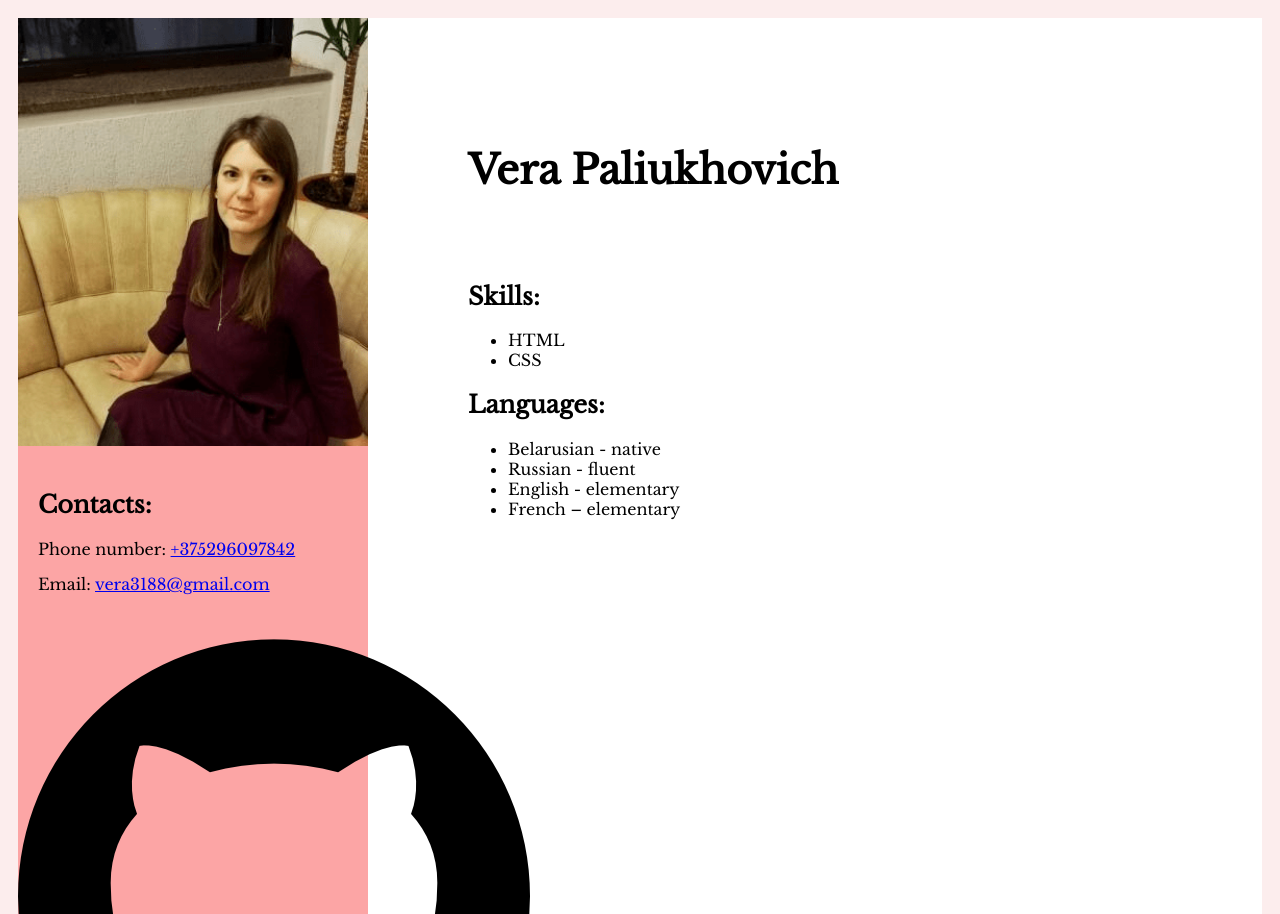
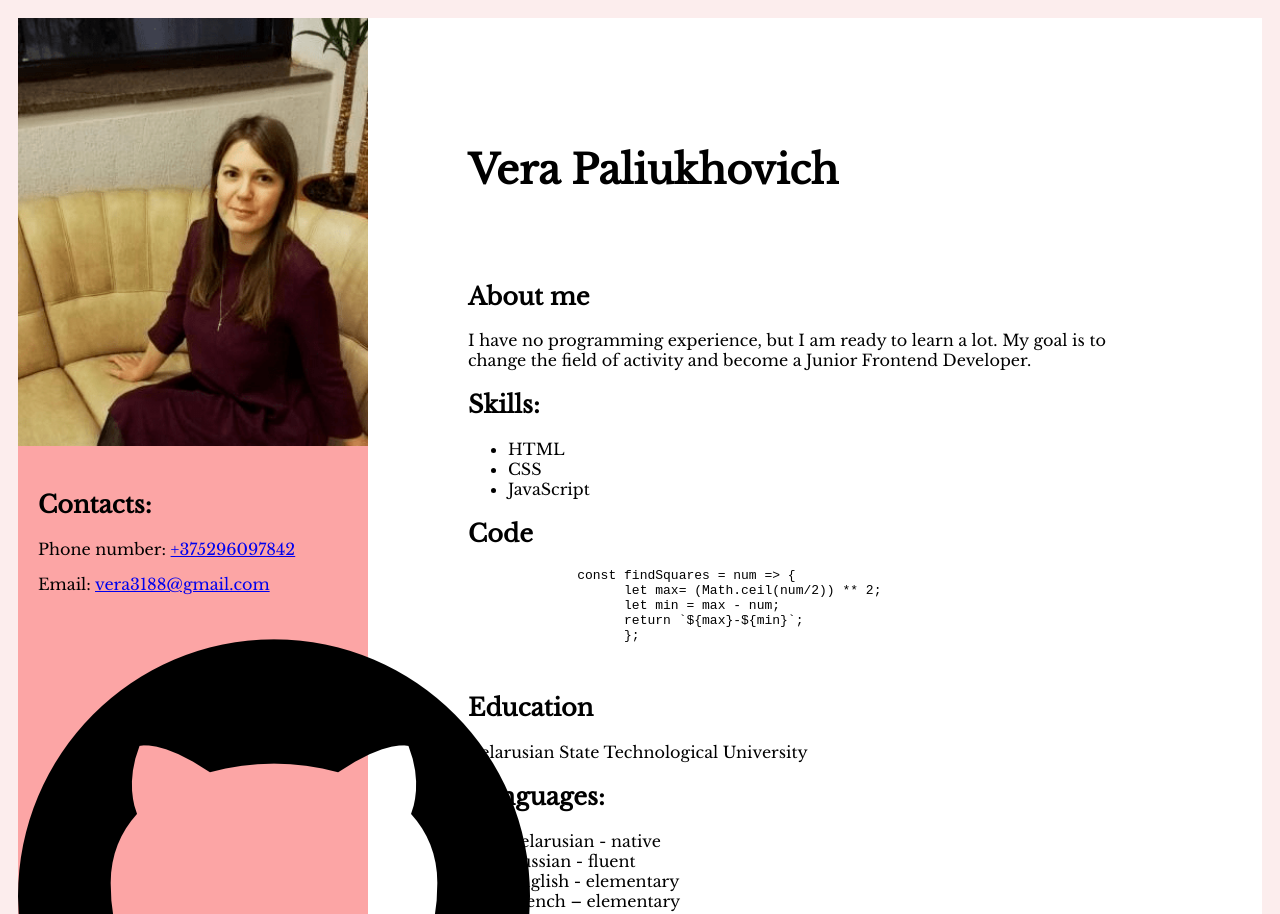
Before and after one commit to Veru44ia/rsschool-cv-stage0, a plain HTML site: page index.html in a window 1280 px wide. Shown: the top 914 px of the page. Drawn offline with nearby package versions, Linux system fonts and the light colour scheme; files that its build step writes are made by us from their sources; files whose address does not match are found by name.

Commit message:
feat: add about me, code, education

```diff
--- a/index.html
+++ b/index.html
@@ -49,14 +49,37 @@
           <div class="my-name">
             <h1>Vera Paliukhovich</h1>
           </div>
-          <div>
+          <article class="summary">
+            <h2>About me</h2>
+            <p>
+              I have no programming experience, but I am ready to learn a lot. My goal is to change the field of activity and
+              become a Junior Frontend Developer.
+            </p>
+          </article>
+          <section>
             <h2>Skills:</h2>
             <ul>
               <li>HTML</li>
               <li>CSS</li>
+              <li>JavaScript</li>
             </ul>
-          </div>
-          <div>
+          </section>
+          <section>
+            <h2>Code</h2>
+            <pre>
+              <code>const findSquares = num => {
+                    let max= (Math.ceil(num/2)) ** 2;
+                    let min = max - num;
+                    return `${max}-${min}`;
+                    };
+              </code>
+            </pre>
+          </section>
+          <section>
+            <h2>Education</h2>
+            <p>Belarusian State Technological University</p>
+          </section>
+          <section>
             <h2>Languages:</h2>
             <ul>
               <li>Belarusian - native</li>
@@ -64,7 +87,7 @@
               <li>English - elementary</li>
               <li>French – elementary</li>
             </ul>
-          </div>
+          </section>
         </div>
       </div>
     </main>
```
